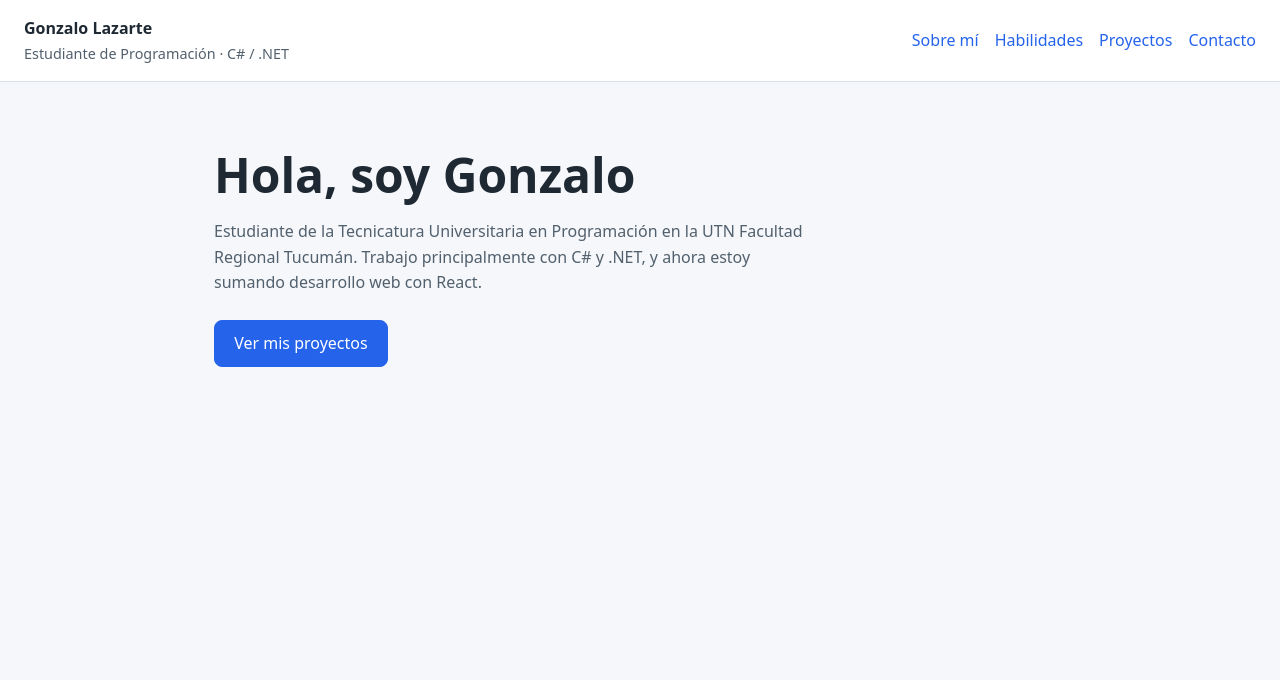
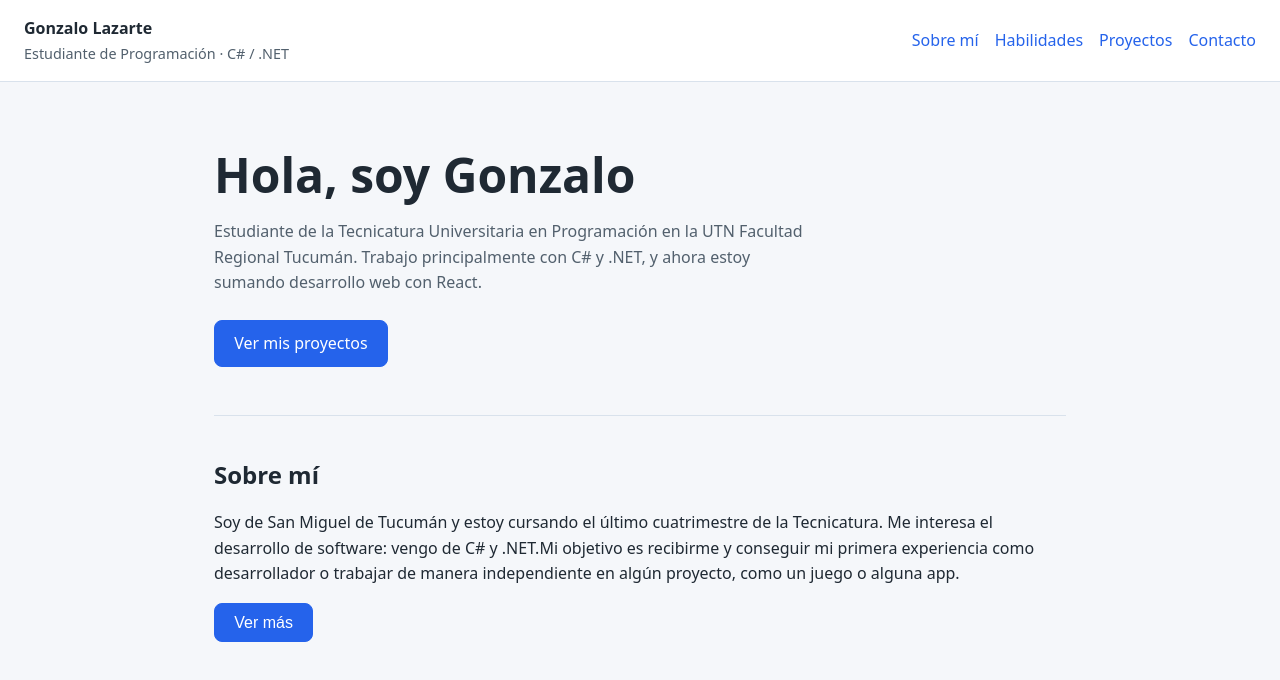
Before and after one commit to Tutu-04/tp1-react-portfolio-lazarte-gonzalo, a React (Vite) app: page / in a window 1280 px wide. Shown: the top 680 px of the page. Built offline with nearby package versions, Linux system fonts and the light colour scheme.

Commit message:
Agregué la sección Sobre Mí usando useState y Ver más

```diff
--- a/src/App.jsx
+++ b/src/App.jsx
@@ -1,5 +1,6 @@
 import Header from "./components/Header.jsx";
 import Hero from "./components/Hero.jsx";
+import About from "./components/About.jsx";
 
 function App() {
   return (
@@ -7,6 +8,7 @@ function App() {
       <Header nombre="Gonzalo Lazarte" profesion="Estudiante de Programación · C# / .NET" />
       <main>
         <Hero nombre="Gonzalo" />
+        <About />
       </main>
     </>
   );
--- /dev/null
+++ b/src/components/About.jsx
@@ -0,0 +1,36 @@
+import { useState } from "react";
+
+function About() {
+  const [mostrarMas, setMostrarMas] = useState(false);
+
+  function alternar() {
+    setMostrarMas(!mostrarMas);
+  }
+
+  return (
+    <section id="sobre-mi" className="seccion">
+      <h2>Sobre mí</h2>
+      <p>
+        Soy de San Miguel de Tucumán y estoy cursando el último cuatrimestre
+        de la Tecnicatura. Me interesa el desarrollo de software: vengo de
+        C# y .NET.Mi objetivo es recibirme y conseguir mi primera experiencia como desarrollador
+        o trabajar de manera independiente en algún proyecto, como un juego o alguna app.
+      </p>
+
+      {mostrarMas && (
+        <p>
+          Desde 2022 trabajo de forma independiente haciendo mantenimiento,
+          reparación y armado de computadoras, y doy clases particulares de
+          algunas materias. Eso me dio práctica para resolver
+          problemas y explicar cosas técnicas de forma simple.
+        </p>
+      )}
+
+      <button className="boton" onClick={alternar}>
+        {mostrarMas ? "Ver menos" : "Ver más"}
+      </button>
+    </section>
+  );
+}
+
+export default About;
```
